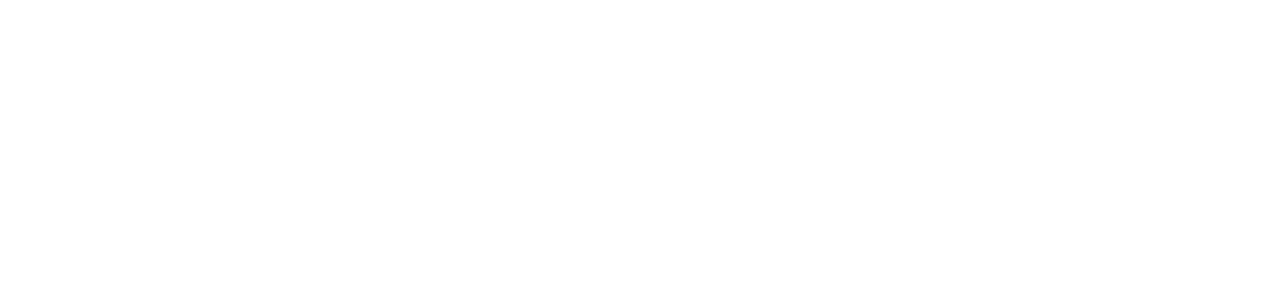
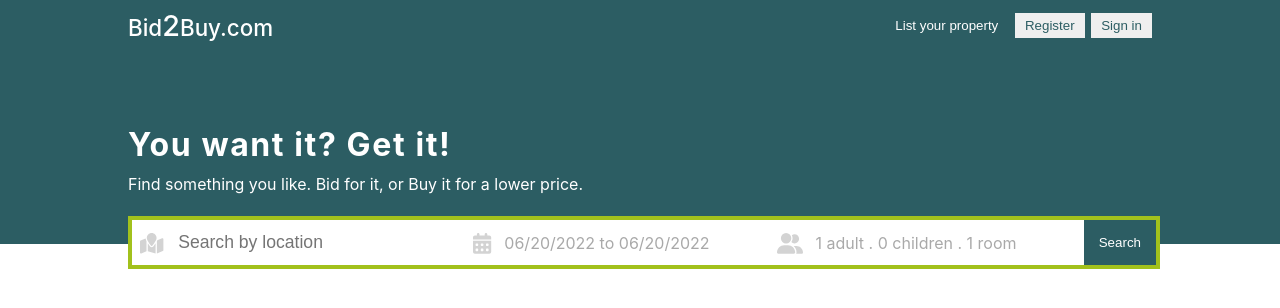
Before and after one commit to RaevenTech/bam-booking-UI, a React (Create React App) app in the folder bam-ui/: page /auctions in a window 1280 px wide. Before the commit this address had no page. Shown: the top 308 px of the page. Built offline with nearby package versions, Linux system fonts and the light colour scheme.

Commit message:
start auction page

```diff
--- a/bam-ui/src/App.js
+++ b/bam-ui/src/App.js
@@ -1,12 +1,14 @@
 import "./App.css";
 import { Routes, Route } from "react-router-dom";
 import Home from "./pages/home/Home";
+import Auctions from "./pages/home/auctions/Auctions";
 
 function App() {
     return (
         <div className="App">
             <Routes>
                 <Route path="/" element={<Home />} />
+                <Route path="/auctions" element={<Auctions />} />
             </Routes>
         </div>
     );
--- a/bam-ui/src/features/header/Header.js
+++ b/bam-ui/src/features/header/Header.js
@@ -3,7 +3,7 @@ import { faGavel } from "@fortawesome/free-solid-svg-icons";
 import { FontAwesomeIcon } from "@fortawesome/react-fontawesome";
 import HeaderSearch from "./HeaderSearch";
 
-const Header = () => {
+const Header = (page) => {
     return (
         <>
             <div className={styles.header}>
@@ -17,18 +17,22 @@ const Header = () => {
                         </div>
                     </div>
 
+                    {page !== "auctions" && (
+                        <>
                             <h1 className={styles.header_title}>
                                 You want it? Get it!
                             </h1>
                             <p className={styles.header_subtitle}>
-                        Find something you like. Bid for it, or Buy it for a
-                        lower price.
+                                Find something you like. Bid for it, or Buy it
+                                for a lower price.
                             </p>
                             <section>
                                 <div className={styles.header_search}>
                                     <HeaderSearch />
                                 </div>
                             </section>
+                        </>
+                    )}
                 </div>
             </div>
         </>
--- /dev/null
+++ b/bam-ui/src/pages/home/auctions/Auctions.js
@@ -0,0 +1,14 @@
+import React from "react";
+import Header from "../../../features/header/Header";
+import Navbar from "../../../features/navbar/Navbar";
+
+const Auctions = () => {
+    return (
+        <div>
+            <Navbar />
+            <Header page="auctions" />
+        </div>
+    );
+};
+
+export default Auctions;
```
Also changed, not shown: bam-ui/src/pages/home/auctions/auctions.module.css (added). Lines whose indentation alone changed are shown as unchanged.
